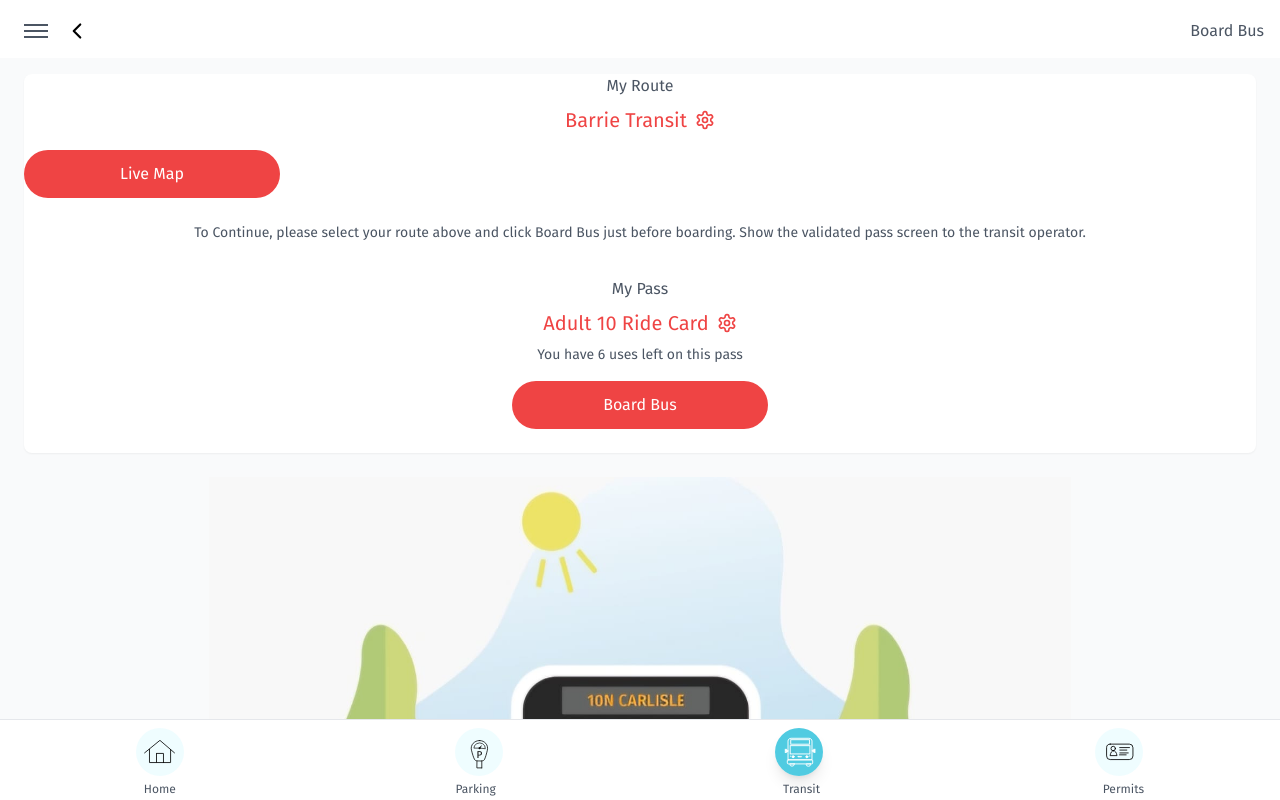
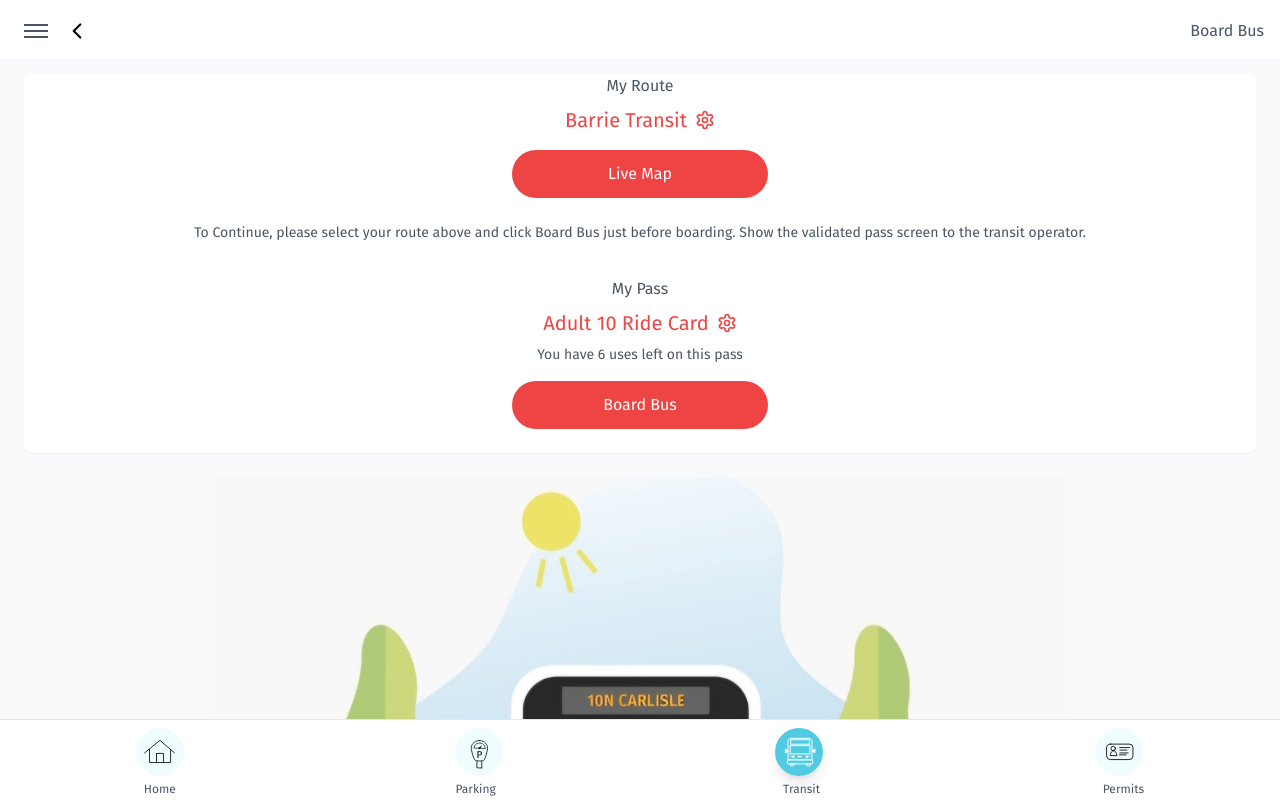
Before and after one commit to Le0zero/First_Project, a React (Create React App) app: page / in a window 1280 px wide. Both pictures are taken after a click on the button "Continue". Shown: the top 800 px of the page. Built offline with nearby package versions, Linux system fonts and the light colour scheme.

Commit message:
Update App.js

```diff
--- a/src/App.js
+++ b/src/App.js
@@ -113,7 +113,7 @@
         <p className="text-sm mt-px">User ID {userId}</p>
       </div>
     </div>
-    <button className="bg-red-500 text-white font-medium py-2 px-8 rounded-full mt-4">
+    <button className="bg-red-500 text-white font-medium py-2 px-8 rounded-full mt-4 flex items-center justify-center">
         Live Map
       </button>
     </div>
@@ -130,7 +130,7 @@
         </div>
 
         <div className="text-center mb-6">
-          <button className="bg-red-500 text-white py-3 px-16 rounded-full w-64 flex items-center justify-center">
+          <button className="bg-red-500 text-white py-3 px-16 rounded-full w-64">
             Live Map
           </button>
         </div>
```
